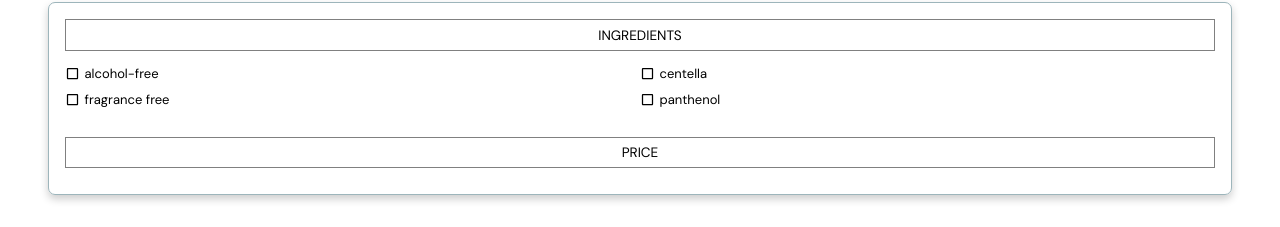
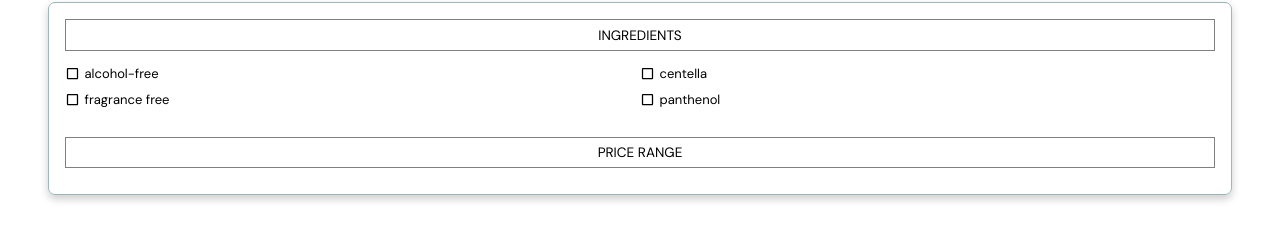
Before and after one commit to AnshaalHussain/skincare-screener, a React (Create React App) app: page / in a window 1280 px wide. Shown: the part 110-337 px from the top of the page. Built offline with nearby package versions, Linux system fonts and the light colour scheme.

Commit message:
add price value display for slider

```diff
--- a/src/components/FilterList.jsx
+++ b/src/components/FilterList.jsx
@@ -34,11 +34,14 @@ const FilterList = ({ priceValue, setPriceValue }) => {
           <div></div>
         )}
 
-        <Header onClick={() => handleOpen(priceTab, setPriceTab)}>PRICE</Header>
+        <Header onClick={() => handleOpen(priceTab, setPriceTab)}>
+          PRICE RANGE
+        </Header>
 
         {priceTab ? (
           <div>
-            {priceValue ? priceValue : ""}
+            <PriceDisplay>${priceValue}</PriceDisplay>
+
             <PriceSlider
               priceValue={priceValue}
               setPriceValue={setPriceValue}
@@ -79,3 +82,7 @@ const Header = styled.div`
   margin-bottom: 10px;
   border: solid grey 1px;
 `;
+
+const PriceDisplay = styled.div`
+  text-align: center;
+`;
```
